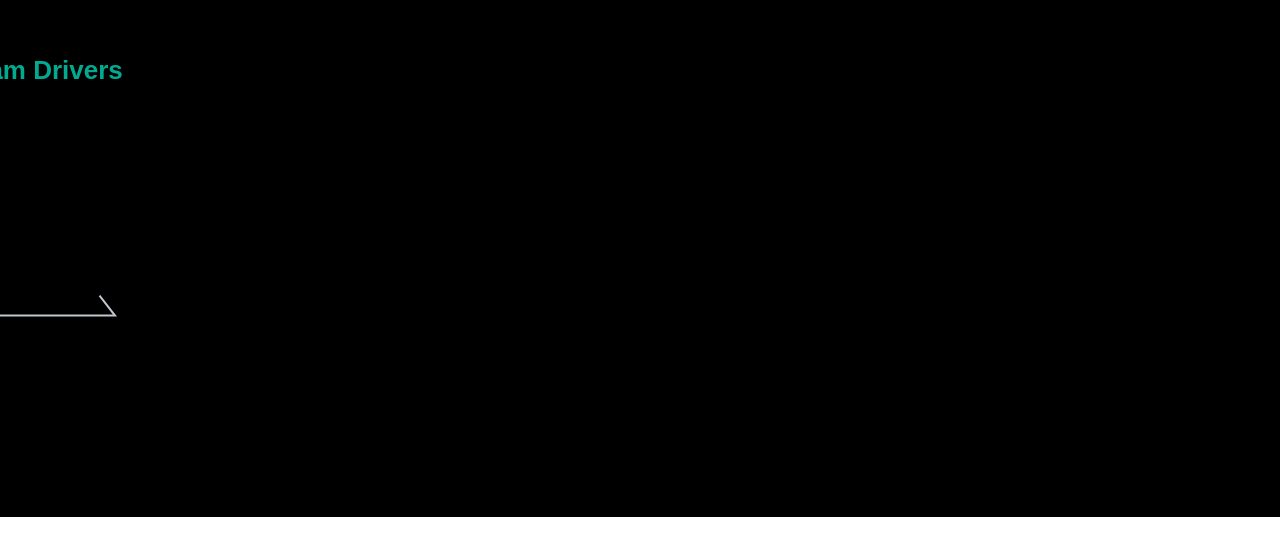
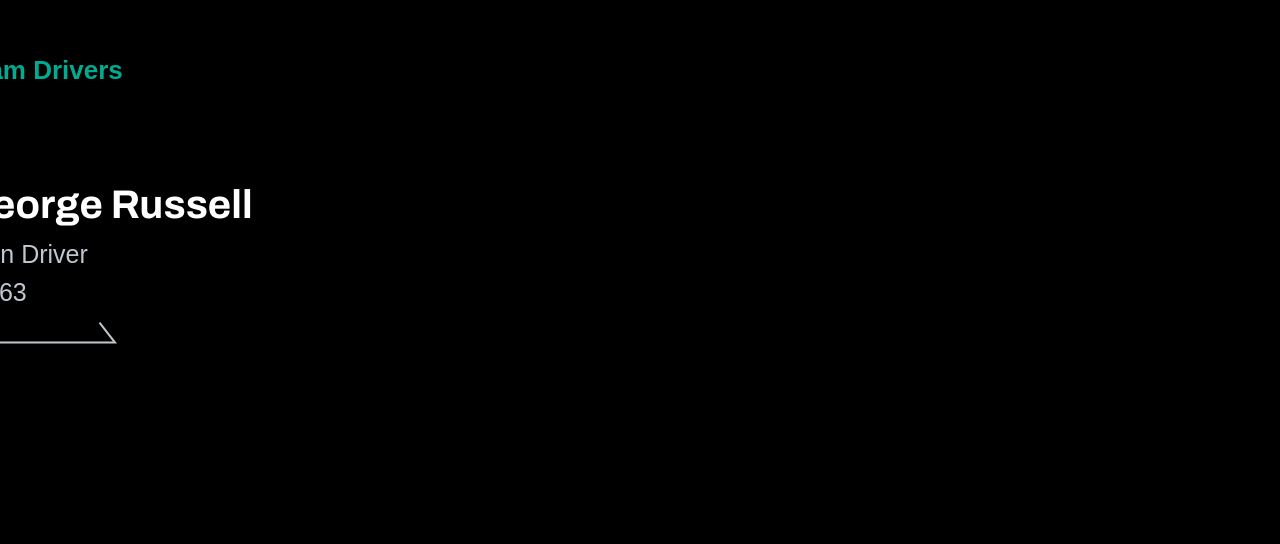
Before and after one commit to S2oeunii/mercedes-amg-f1, a React (Vite) app: page / in a window 1280 px wide. Shown: the part 2099-2643 px from the top of the page. Before the commit the page ends 2616 px from the top, so only its background shows below. Built offline with nearby package versions, Linux system fonts and the light colour scheme.

Commit message:
br 수정

```diff
--- a/src/pages/Home/sections/TeamOverview/TeamOverview.jsx
+++ b/src/pages/Home/sections/TeamOverview/TeamOverview.jsx
@@ -44,8 +44,8 @@ const TeamOverview = forwardRef(({ onScrollUp, isActive }, ref) => {
               </h1>
 
               <p className='text-[#C0C7CE] font-pretendard font-light text-[14px] lg:text-[20px] leading-normal tracking-tight'>
-                독일을 대표하는 메르세데스-AMG 페트로나스 포뮬러 원 팀은<br />
-                수십 년의 레이싱 헤리티지를 바탕으로<br className="lg:hidden" /> 최첨단 기술력과  정밀한 엔지니어링을 결합해,<br />
+                독일을 대표하는 메르세데스-AMG 페트로나스<br className="lg:hidden" />포뮬러 원 팀은<br />
+                수십 년의 레이싱 헤리티지를 바탕으로 최첨단 기술력과<br className="lg:hidden" />정밀한 엔지니어링을 결합해,<br />
                 퍼포먼스의 한계를 끊임없이 확장해 나갑니다.
               </p>
             </div>
@@ -101,10 +101,13 @@ const TeamOverview = forwardRef(({ onScrollUp, isActive }, ref) => {
         <div className='profiles w-full flex flex-col lg:flex-row gap-62.5 mx-auto mt-25'>
           <div className='driver1'>
             <div className='flex flex-col gap-[11px]'>
-              <p className='font-archivo font-bold text-[20px] lg:text-[40px] leading-none tracking-none'>George Russell</p>
-              <p>Main Driver<br />No.63</p>
-              <img className='w-[97px] lg:w-[158px] h-auto' src={arrow} alt="Arrow" />
+              <p className='text-white font-archivo font-bold text-[20px] lg:text-[40px] leading-none tracking-none'>George Russell</p>
+              <p className='text-[#C0C7CE] font-pretendard font-light text-[14px] lg:text-[25px] leading-normal tracking-none'>Main Driver<br />No.63</p>
+              <a className='cursor-pointer'>
+                <img className='w-[97px] lg:w-[158px] h-auto' src={arrow} alt="Arrow" />
+              </a>
             </div>
+
           </div>
 
           <div className='driver2'></div>
```
